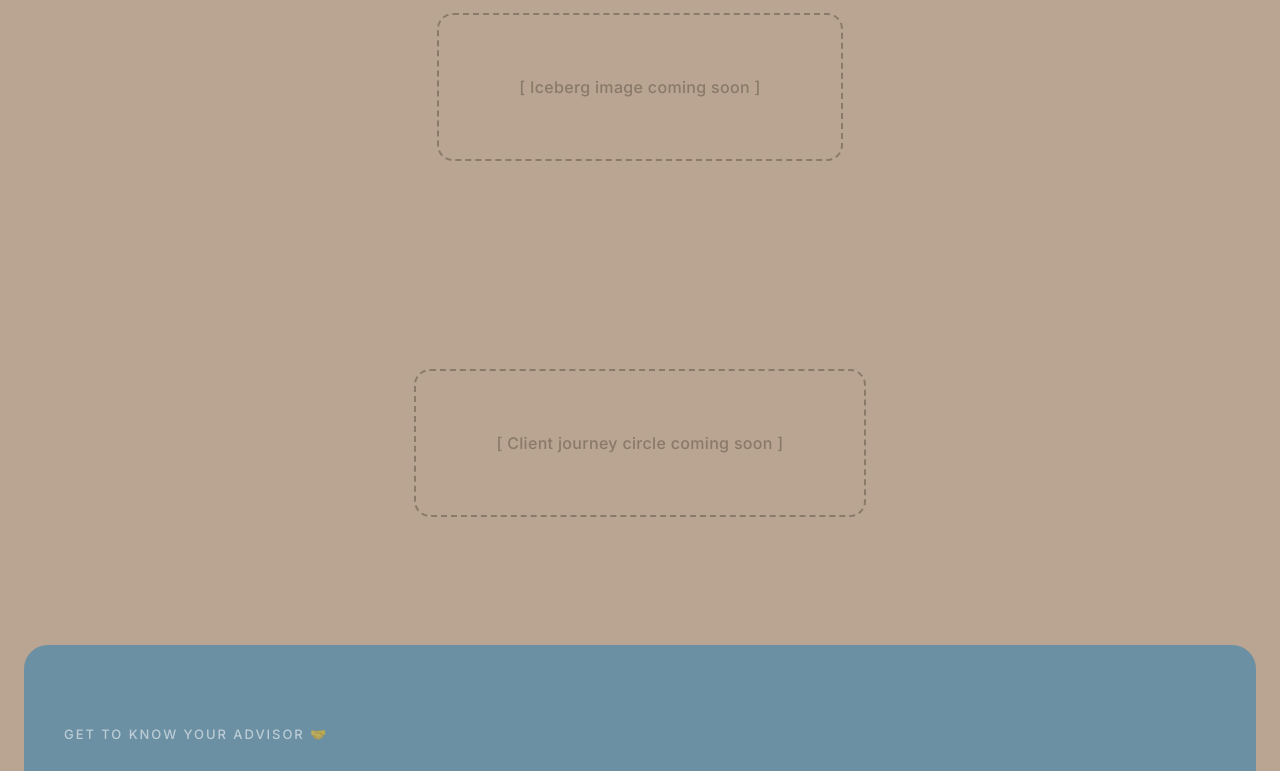
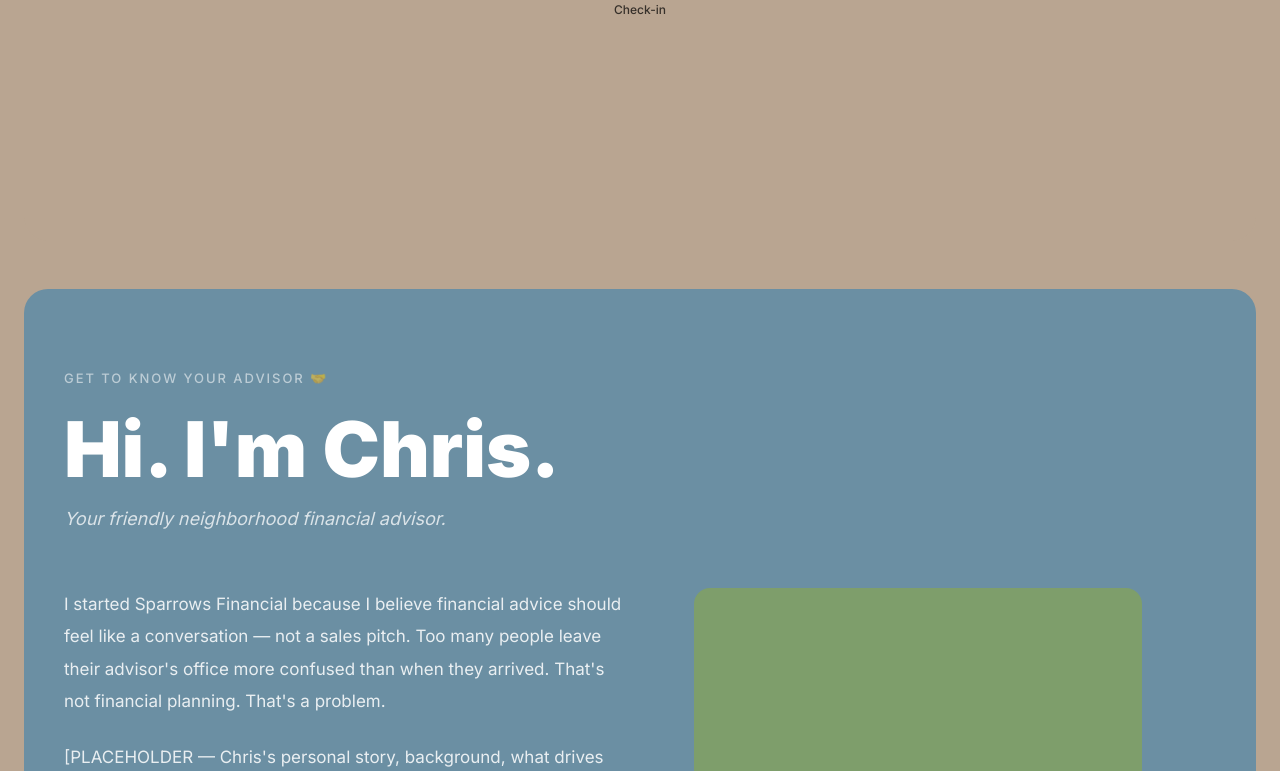
Before and after one commit to ChrisDiDomenico/sparrows-financial, a Next.js app: page / in a window 1280 px wide. Shown: the part 3421-4192 px from the top of the page. Built offline with nearby package versions, Linux system fonts and the light colour scheme; a web font is replaced by a local one.

Commit message:
Fix section order and remove duplicate circle placeholder

```diff
--- a/src/app/page.tsx
+++ b/src/app/page.tsx
@@ -28,12 +28,7 @@ export default function HomePage() {
             <Philosophy />
           </div>
 
-          {/* 2 — Client journey diagram: bone */}
-          <div style={{ ...block, background: '#ede4da' }}>
-            <ClientJourney />
-          </div>
-
-          {/* 3 — Iceberg placeholder */}
+          {/* 2 — Iceberg placeholder */}
           <div style={{ ...block, background: '#b9a591' }}>
             <div style={{ padding: '80px 24px', display: 'flex', alignItems: 'center', justifyContent: 'center' }}>
               <div style={{
@@ -51,22 +46,9 @@ export default function HomePage() {
             </div>
           </div>
 
-          {/* 4 — Client journey circle placeholder */}
-          <div style={{ ...block, background: '#b9a591' }}>
-            <div style={{ padding: '80px 24px', display: 'flex', alignItems: 'center', justifyContent: 'center' }}>
-              <div style={{
-                border: '2px dashed #8a7a6a',
-                borderRadius: '16px',
-                padding: '60px 80px',
-                textAlign: 'center',
-                color: '#8a7a6a',
-                fontSize: '16px',
-                fontWeight: 500,
-                letterSpacing: '0.02em',
-              }}>
-                [ Client journey circle coming soon ]
-              </div>
-            </div>
+          {/* 3 — Client journey diagram: bone */}
+          <div style={{ ...block, background: '#ede4da' }}>
+            <ClientJourney />
           </div>
 
           {/* 5 — Meet Chris: slate blue */}
```
